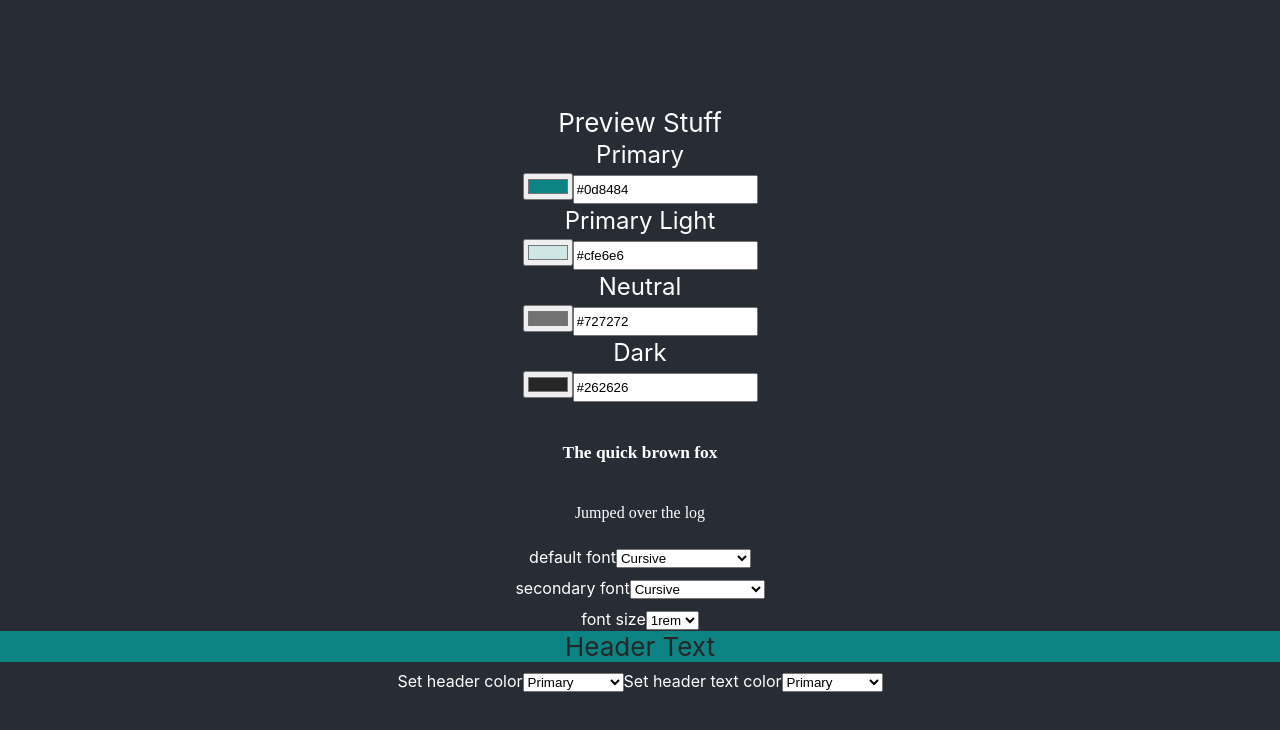
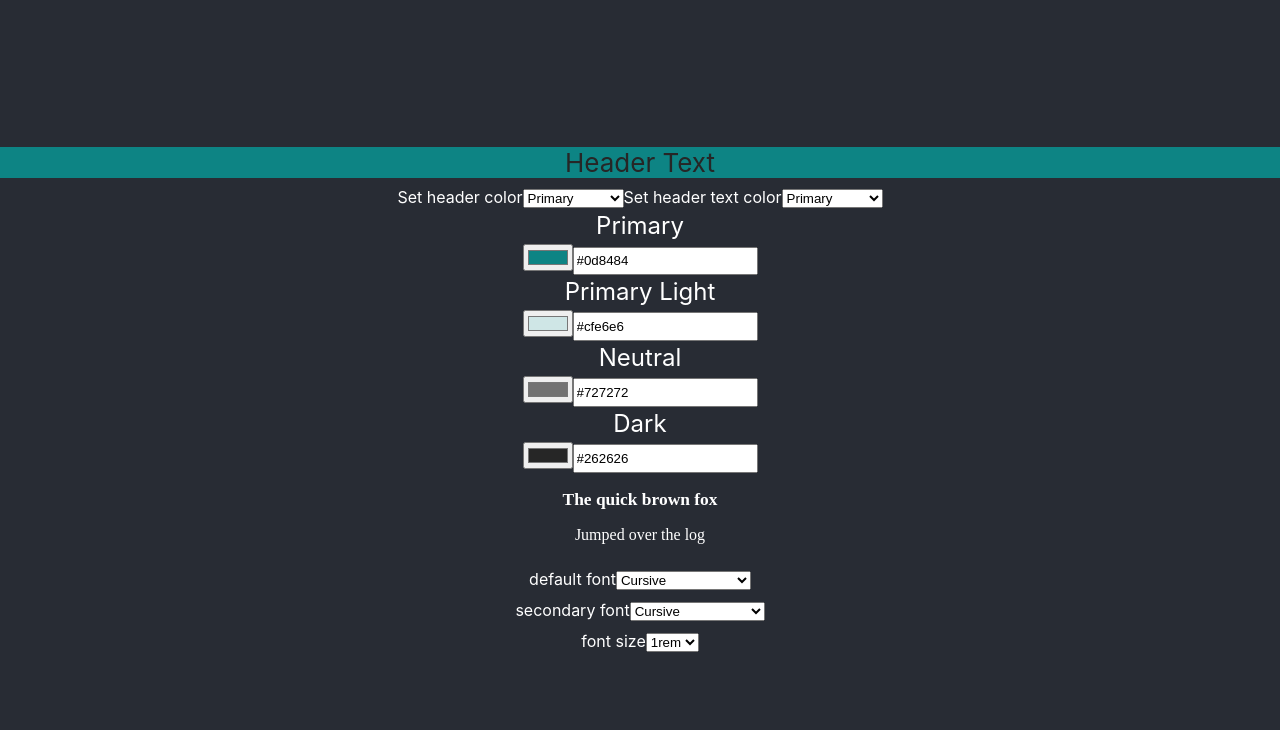
Before and after one commit to mwhitfield-hw/css-preview, a React (Create React App) app: page / in a window 1280 px wide. Shown: the top 730 px of the page. Built offline with nearby package versions, Linux system fonts and the light colour scheme.

Commit message:
make prettier

```diff
--- a/src/App.js
+++ b/src/App.js
@@ -16,7 +16,7 @@ function App() {
   return (
     <div className="App">
       <header className="App-header">
-        Preview Stuff
+        <HeaderPreview colors={colors} backgroundColor="red"></HeaderPreview>
         {colors.map((color) => (
           <ColorSelectorPreview
             label={color.label}
@@ -24,7 +24,6 @@ function App() {
           ></ColorSelectorPreview>
         ))}
         <FontSelectorPreview></FontSelectorPreview>
-        <HeaderPreview colors={colors} backgroundColor="red"></HeaderPreview>
       </header>
     </div>
   );
--- a/src/FontSelectorPreview.js
+++ b/src/FontSelectorPreview.js
@@ -30,6 +30,7 @@ function FontSelectorPreview(props) {
         <h6
           style={{
             fontFamily: `${defaultFont}`,
+            margin: "1rem",
           }}
         >
           The quick brown fox
```
